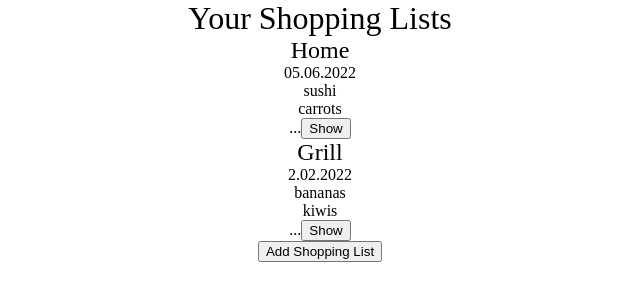
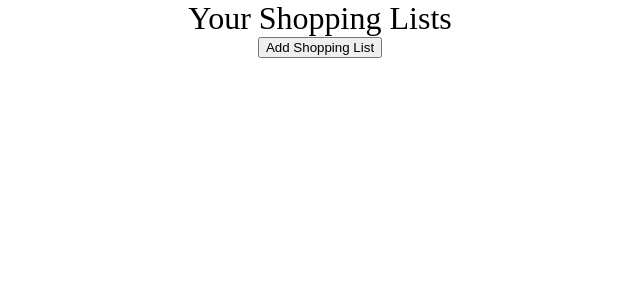
Before and after one commit to katmart93/shopping-list-app, a React (Create React App) app: page / in a window 1280 px wide. Shown: the top 300 px of the page, without its empty margins (320-960 px from the left). Built offline with nearby package versions, Linux system fonts and the light colour scheme.

Commit message:
data stored in local storage

```diff
--- a/src/components/ShoppingLists.jsx
+++ b/src/components/ShoppingLists.jsx
@@ -11,7 +11,7 @@ export default function ShoppingLists({ lists, showList }) {
             ))}
           </ul>
           ...
-          <button onClick={() => showList(list.id)}>Show</button>
+          <button>Show</button>
         </div>
       ))}
     </div>
--- a/src/pages/Home.jsx
+++ b/src/pages/Home.jsx
@@ -1,5 +1,4 @@
-import { useState } from "react";
-import { useNavigate } from "react-router-dom";
+import { useEffect, useState } from "react";
 import { v4 as uuidv4 } from "uuid";
 // components
 import ShoppingLists from "../components/ShoppingLists";
@@ -11,39 +10,23 @@ import NewListForm from "../components/NewListForm";
 export default function Home() {
   // state
   const [showModal, setShowModal] = useState(false);
-  const [currentList, setCurrentList] = useState([]);
-  const [lists, setLists] = useState([
-    {
-      title: "Home",
-      date: "05.06.2022",
-      id: uuidv4(),
-      listItems: ["sushi", "carrots", "apples"],
-    },
-    {
-      title: "Grill",
-      date: "2.02.2022",
-      id: uuidv4(),
-      listItems: ["bananas", "kiwis", "bread", "chips"],
-    },
-  ]);
+  const [lists, setLists] = useState(
+    JSON.parse(localStorage.getItem("SHOPPING_LIST")) || []
+  );
 
-  const navigate = useNavigate();
-  console.log(currentList);
+  useEffect(() => {
+    localStorage.setItem("SHOPPING_LIST", JSON.stringify(lists));
+  }, [lists]);
 
   const addList = (list) => {
     setLists((prevLists) => [...prevLists, list]);
     setShowModal(false);
   };
 
-  const showList = (id) => {
-    setCurrentList(lists.filter((currList) => currList.id === id));
-    navigate("/shopping-list");
-  };
-
   return (
     <div>
       <Title />
-      <ShoppingLists lists={lists} showList={showList} />
+      <ShoppingLists lists={lists} />
       <AddListButton setShowModal={setShowModal} />
       {showModal && (
         <Modal>
```
